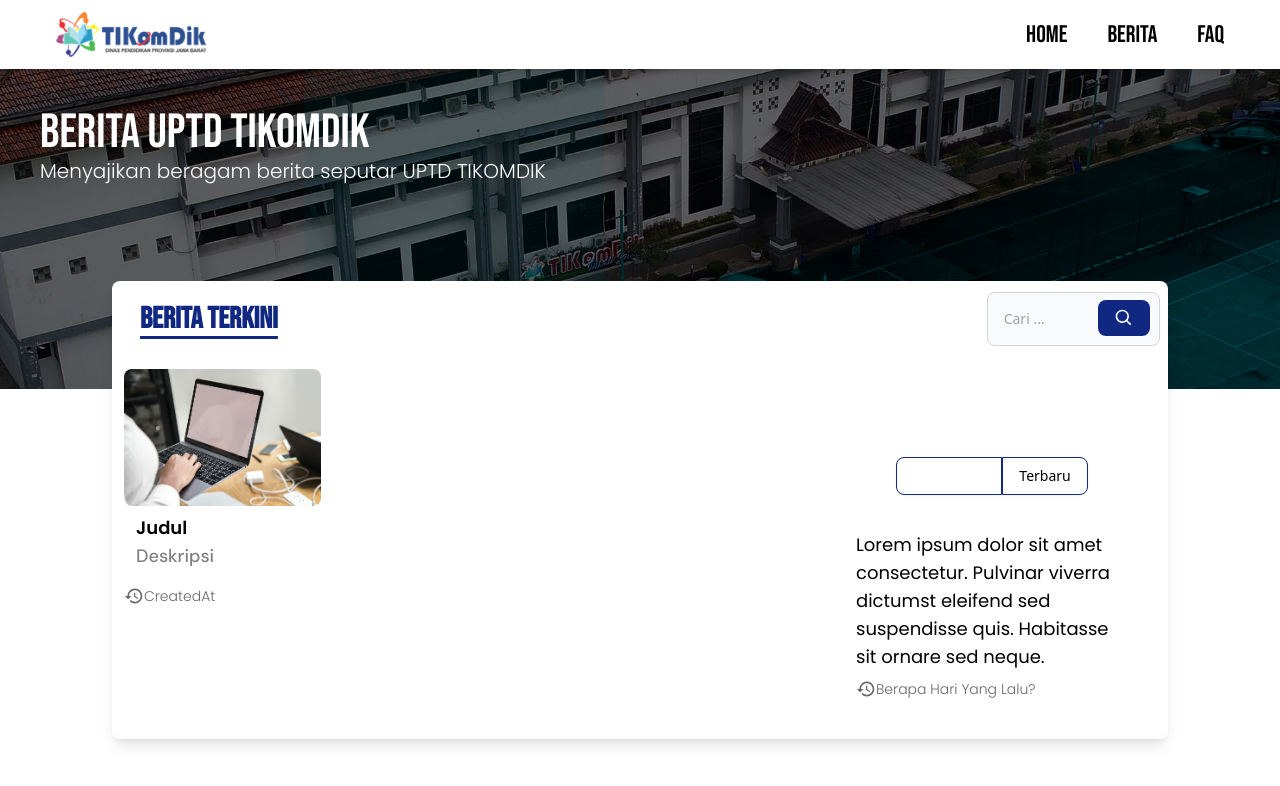
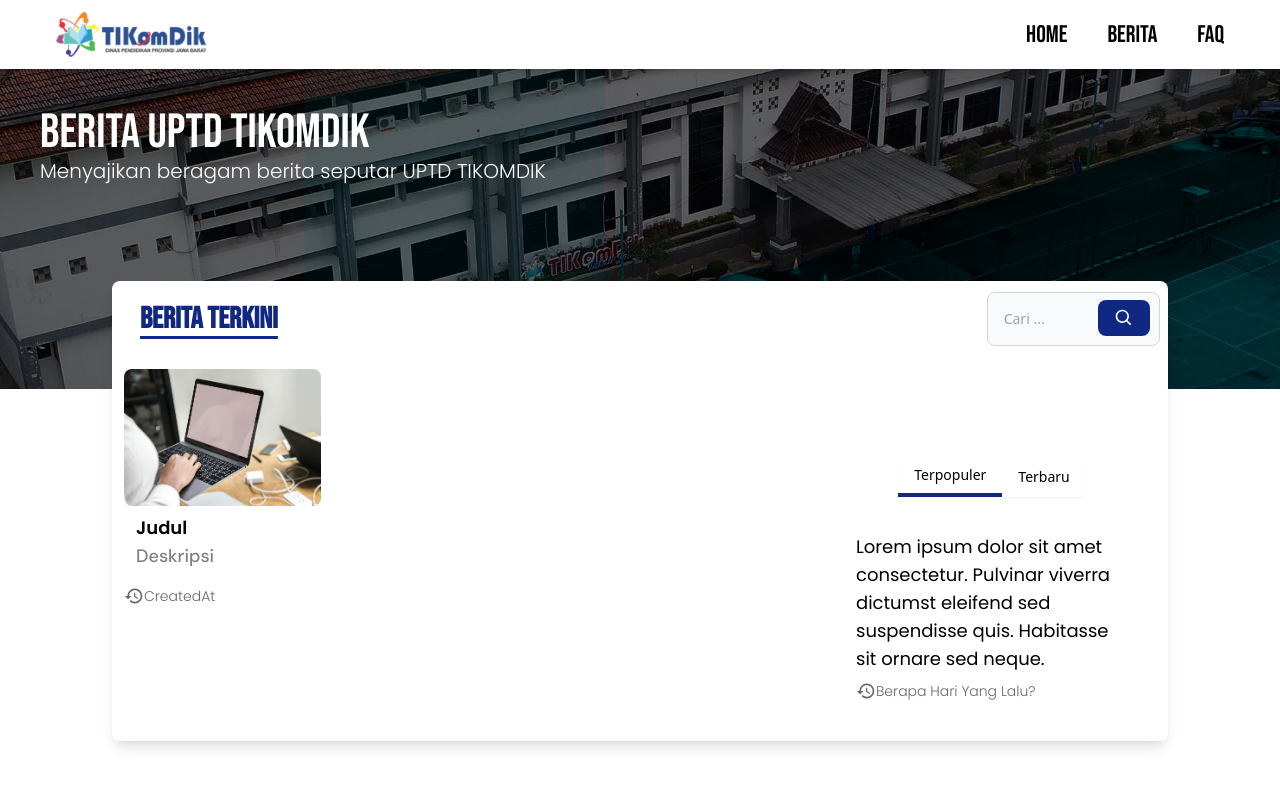
Before and after one commit to rzxyss/PelayananPublik-FE, a Next.js app: page /berita in a window 1280 px wide. Shown: the top 786 px of the page. Built offline with nearby package versions, Linux system fonts and the light colour scheme.

Commit message:
edit tab berita

```diff
--- a/pages/berita.js
+++ b/pages/berita.js
@@ -59,11 +59,9 @@ export default function Berita() {
               </div>
               <div className="w-full flex flex-col lg:flex-row">
                 <div className="grid lg:grid-cols-3 gap-5 w-full lg:w-8/12">
-                  <div
-                    className="hover:scale-105 hover:bg-black/10 p-3 rounded-lg duration-500"
-                  >
+                  <div className="hover:scale-105 hover:bg-black/10 p-3 rounded-lg duration-500">
                     <Image
-                      src={'/image/berita.jpg'}
+                      src={"/image/berita.jpg"}
                       width={100}
                       height={80}
                       layout="responsive"
@@ -122,9 +120,9 @@ export default function Berita() {
                     <div className="inline-flex rounded-md shadow-sm">
                       <button
                         type="button"
-                        className={`py-2 px-4 text-sm font-medium bg-white rounded-l-lg border border-[#112883] hover:bg-[#112883] hover:text-white ${
+                        className={`py-2 px-4 text-sm font-medium bg-transparent ${
                           tabBerita == "popular"
-                            ? "bg-[#112883] text-white"
+                            ? "border-b-4 border-[#112883]"
                             : ""
                         }`}
                         onClick={() => setTabBerita("popular")}
@@ -133,8 +131,10 @@ export default function Berita() {
                       </button>
                       <button
                         type="button"
-                        className={`py-2 px-4 text-sm font-medium bg-white rounded-r-lg border border-[#112883] hover:bg-[#112883] hover:text-white ${
-                          tabBerita == "baru" ? "bg-[#112883] text-white" : ""
+                        className={`py-2 px-4 text-sm font-medium bg-transparent ${
+                          tabBerita == "baru"
+                            ? "border-b-4 border-[#112883]"
+                            : ""
                         }`}
                         onClick={() => setTabBerita("baru")}
                       >
--- a/pages/index.js
+++ b/pages/index.js
@@ -276,8 +276,8 @@ export default function Home() {
               <div className="inline-flex rounded-md shadow-sm">
                 <button
                   type="button"
-                  className={`py-2 px-4 text-sm font-medium bg-white rounded-l-lg border border-[#112883] hover:bg-[#112883] hover:text-white ${
-                    tabBerita == "popular" ? "bg-[#112883] text-white" : ""
+                  className={`py-2 px-4 text-sm font-medium bg-transparent ${
+                    tabBerita == "popular" ? "border-b-4 border-[#112883]" : ""
                   }`}
                   onClick={() => setTabBerita("popular")}
                 >
@@ -285,8 +285,8 @@ export default function Home() {
                 </button>
                 <button
                   type="button"
-                  className={`py-2 px-4 text-sm font-medium bg-white rounded-r-lg border border-[#112883] hover:bg-[#112883] hover:text-white ${
-                    tabBerita == "baru" ? "bg-[#112883] text-white" : ""
+                  className={`py-2 px-4 text-sm font-medium bg-transparent ${
+                    tabBerita == "baru" ? "border-b-4 border-[#112883]" : ""
                   }`}
                   onClick={() => setTabBerita("baru")}
                 >
```
